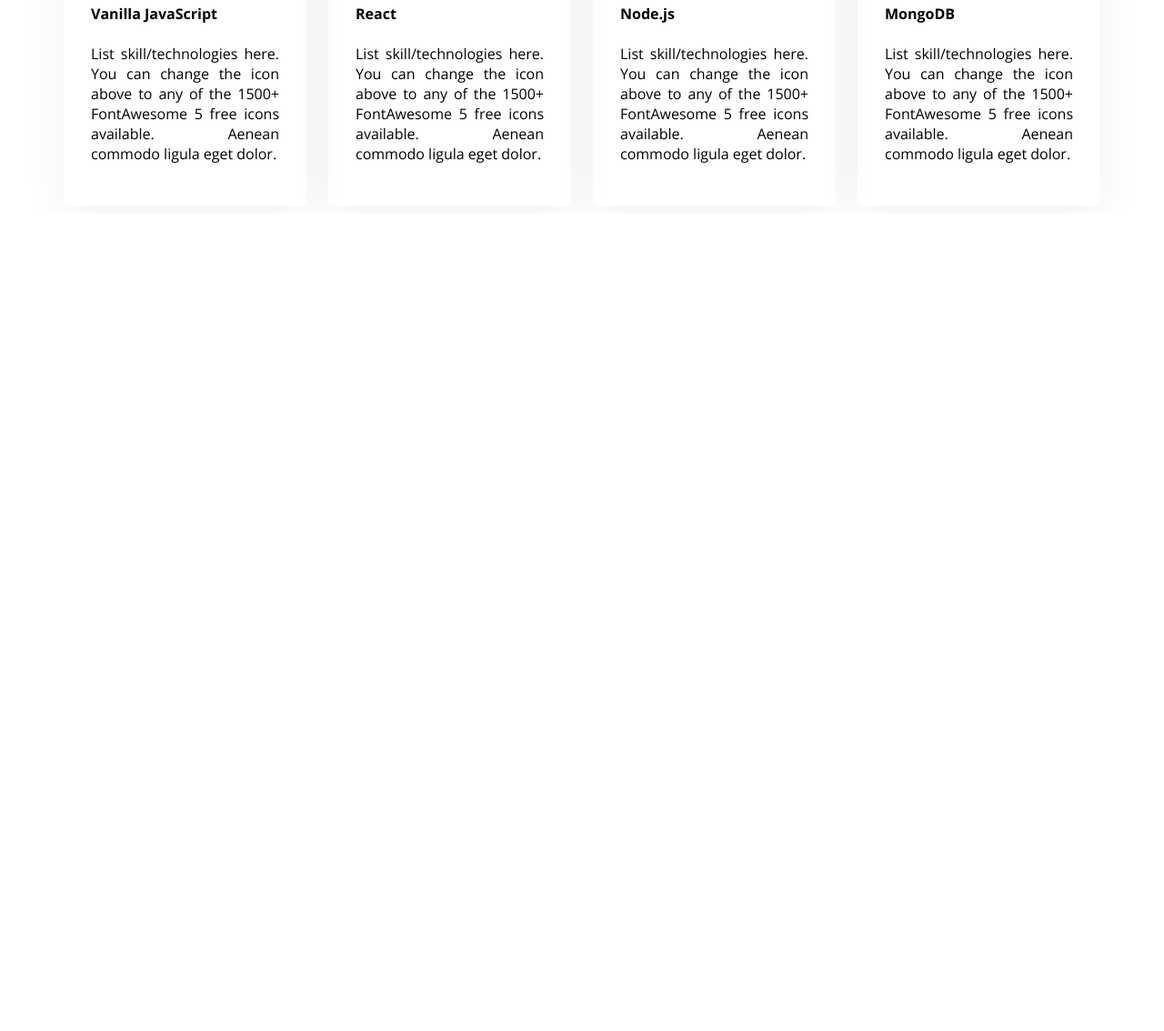
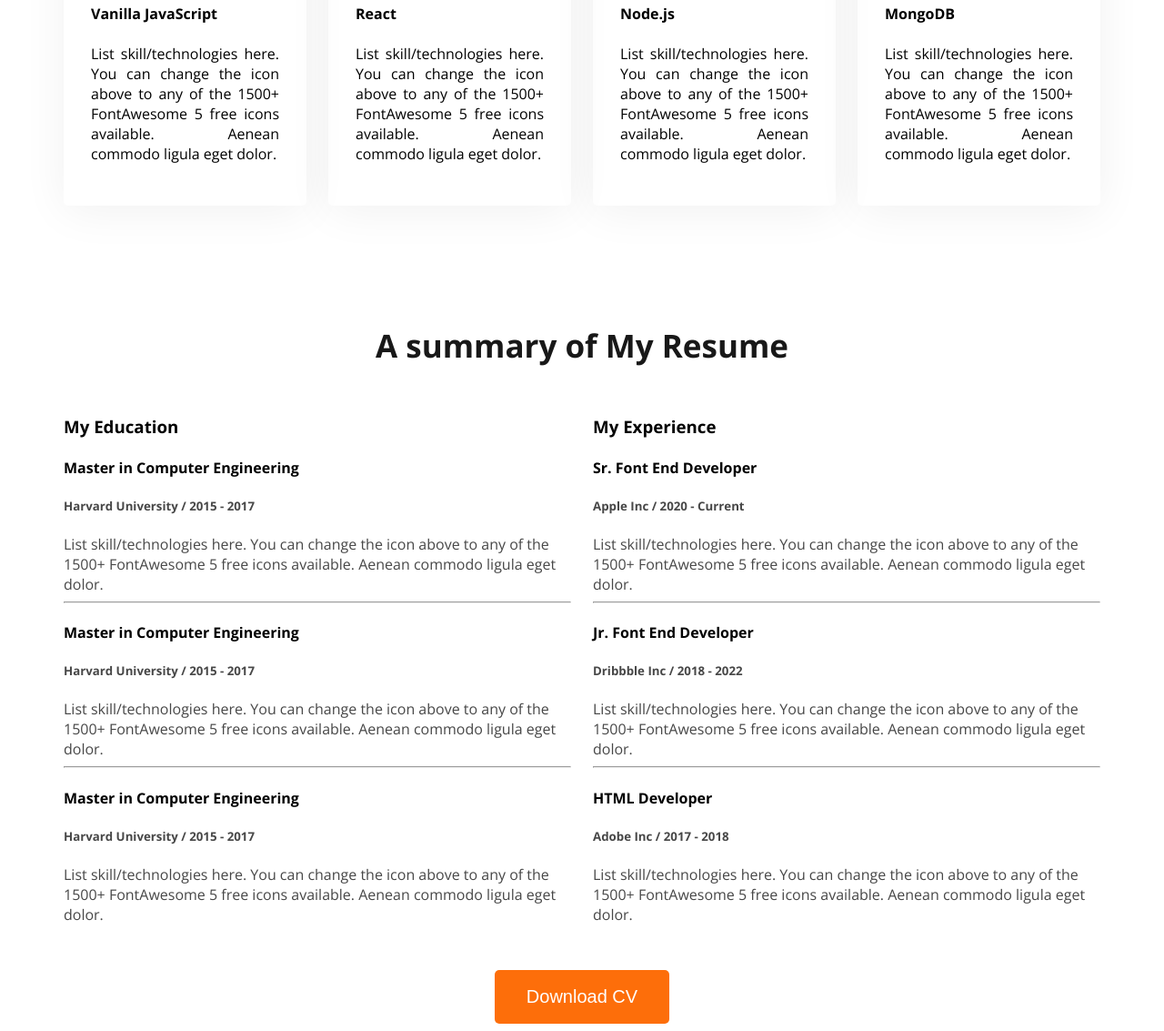
Before and after one commit to yeasirhosen1-web-devloper/Web-dev-portfolio, a plain HTML site: page index.html in a window 1280 px wide. Shown: the part 1829-2962 px from the top of the page at 91% size. Before the commit the page ends 2063 px from the top, so only its background shows below. Drawn offline with nearby package versions, Linux system fonts and the light colour scheme.

Commit message:
added A summary of My Resume secttion

```diff
--- a/Css/protfolio.css
+++ b/Css/protfolio.css
@@ -113,3 +113,14 @@
     text-align: justify;
     margin-top: 20px;
 }
+.resume{
+      margin-top: 130px;
+}
+ .resume-container{
+    display: flex;
+    gap: 24px;
+
+ }
+ .resume-btn{
+    margin-top: 50px;
+ }
--- a/index.html
+++ b/index.html
@@ -105,6 +105,68 @@
             </div>
          </section>
 
+         <!-- A summary of My Resume Section -->
+         <section class="resume">
+            <h3 class="section-title text-center">
+                A summary of My Resume
+            </h3>
+           <div class="resume-container">
+            <!-- .resume-column*2>h3.resume-column-title+.experience*3>h4.experince-title+h5.experence-description -->
+                      <div class="resume-column">
+                        <h3 class="resume-column-title "> My Education</h3>
+                        <div class="experience">
+                            <h4 class="experince-title"> Master in Computer Engineering</h4>
+                            <h5 class="exxpernce-subtitle dark-2"> Harvard University / 2015 - 2017</h5>
+                            <div class="experence-description dark-2"> List skill/technologies here. You can change the icon above
+to any of the 1500+ FontAwesome 5 free icons available. Aenean commodo ligula eget dolor.</div>
+                        </div>
+                        <hr>
+                        <div class="experience">
+                            <h4 class="experince-title"> Master in Computer Engineering</h4>
+                            <h5 class="exxpernce-subtitle dark-2"> Harvard University / 2015 - 2017</h5>
+                            <div class="experence-description dark-2"> List skill/technologies here. You can change the icon above
+to any of the 1500+ FontAwesome 5 free icons available. Aenean commodo ligula eget dolor.</div>
+                        </div>
+                        <hr>
+                        <div class="experience">
+                            <h4 class="experince-title"> Master in Computer Engineering</h4>
+                            <h5 class="exxpernce-subtitle dark-2"> Harvard University / 2015 - 2017</h5>
+                            <div class="experence-description dark-2"> List skill/technologies here. You can change the icon above
+to any of the 1500+ FontAwesome 5 free icons available. Aenean commodo ligula eget dolor.</div>
+                        </div>
+
+                      </div>
+                      <div class="resume-column">
+                        <h3 class="resume-column-title ">My Experience </h3>
+                        <div class="experience">
+                            <h4 class="experince-title"> Sr. Font End Developer</h4>
+                            <h5 class="exxpernce-subtitle dark-2">Apple Inc / 2020 - Current</h5>
+                            <div class="experence-description dark-2"> List skill/technologies here. You can change the icon above
+to any of the 1500+ FontAwesome 5 free icons available. Aenean commodo ligula eget dolor.</div>
+                        </div>
+                        <hr>
+                        <div class="experience">
+                            <h4 class="experince-title"> Jr. Font End Developer</h4>
+                            <h5 class="exxpernce-subtitle dark-2">Dribbble Inc / 2018 - 2022</h5>
+                            <div class="experence-description dark-2"> List skill/technologies here. You can change the icon above
+to any of the 1500+ FontAwesome 5 free icons available. Aenean commodo ligula eget dolor.</div>
+                        </div>
+                        <hr>
+                        <div class="experience">
+                            <h4 class="experince-title">HTML Developer </h4>
+                            <h5 class="exxpernce-subtitle dark-2"> Adobe Inc / 2017 - 2018</h5>
+                            <div class="experence-description dark-2">List skill/technologies here. You can change the icon above
+to any of the 1500+ FontAwesome 5 free icons available. Aenean commodo ligula eget dolor.</div>
+                        </div>
+                      </div>
+        </div>
+        <div class="text-center resume-btn">
+                <button class="btn-primary ">Download CV</button>
+        </div>
+
+
+         </section>
+
 
 
     </main>
```
Also changed, not shown: 1 other file.
